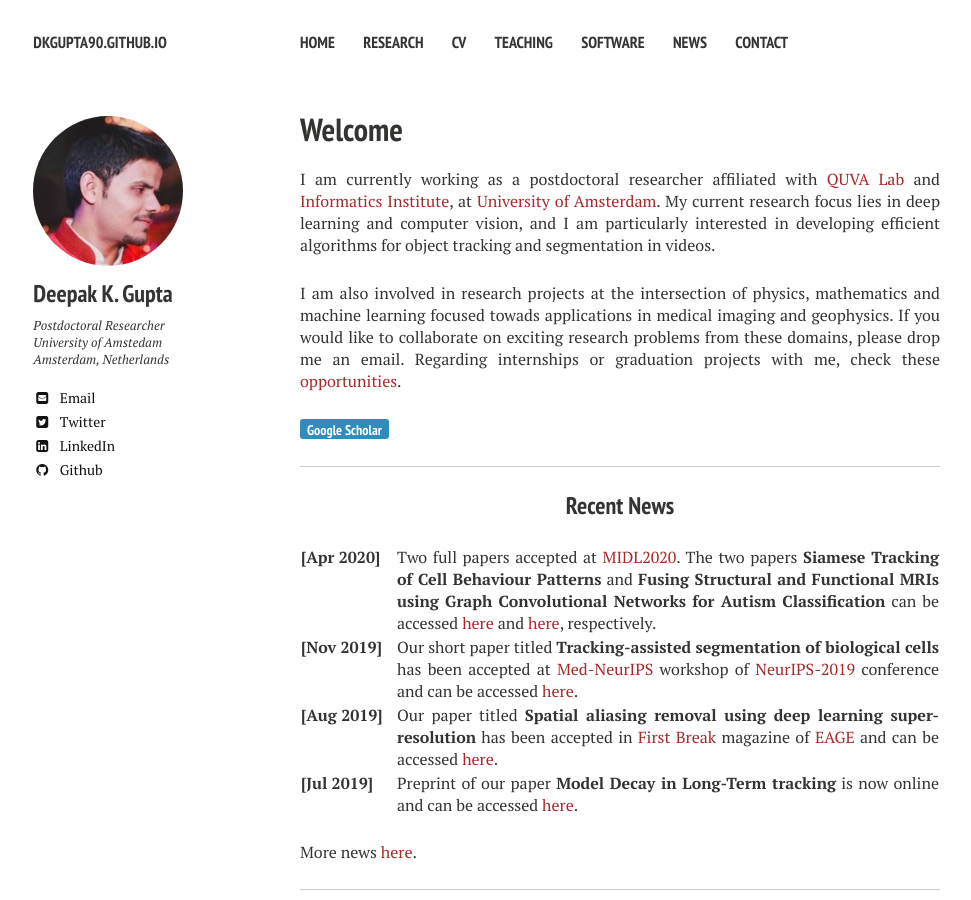
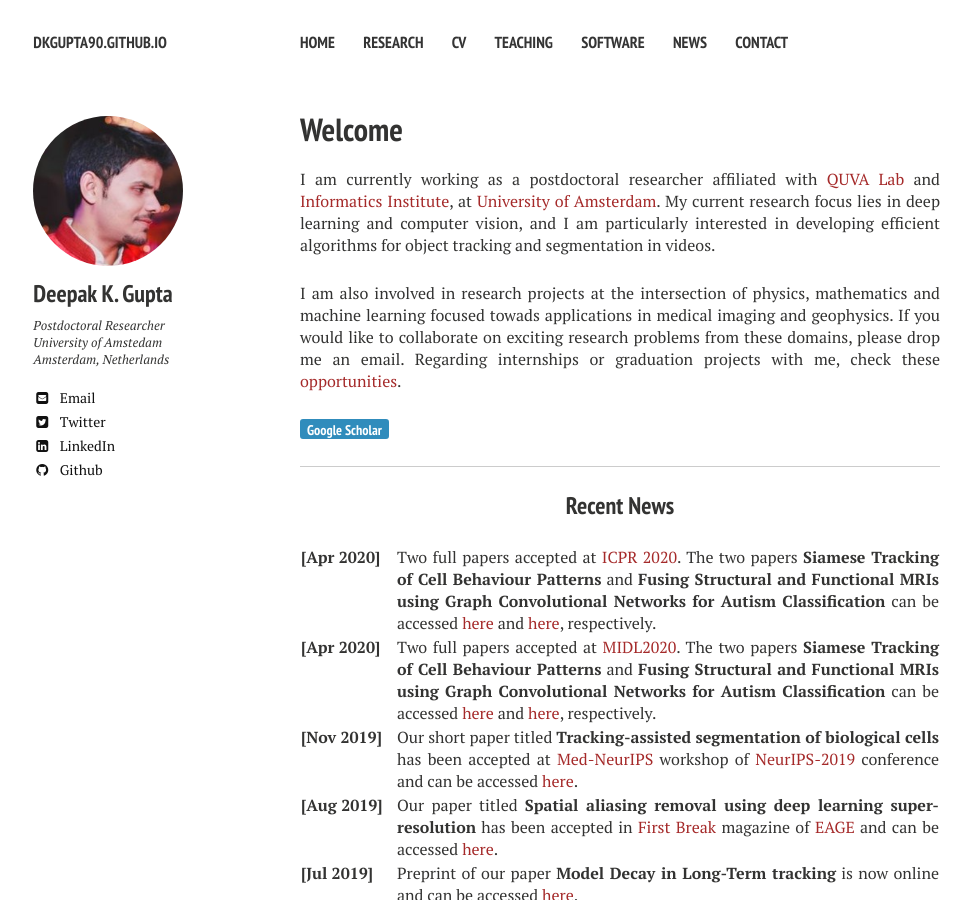
Before and after one commit to dkgupta90/dkgupta90.github.io, a Jekyll site: the page built from index.md, in a window 1280 px wide and 900 px high. Shown: the whole window, without its empty margins (20-991 px from the left). Built offline with Jekyll 4.4.1, drawn with Linux system fonts in a browser that asks for light colours; nearby versions of some CDN libraries.

Commit message:
added icpr v1

```diff
--- a/index.md
+++ b/index.md
@@ -17,6 +17,10 @@
 <table>
     <col width="15%">
     <col width="85%">
+    <tr>
+        <td valign="top"><strong>[Apr 2020]</strong></td>
+        <td>Two full papers accepted at <a href="https://www.micc.unifi.it/icpr2020/">ICPR 2020</a>. The two papers <b>Siamese Tracking of Cell Behaviour Patterns</b> and <b>Fusing Structural and Functional MRIs using Graph Convolutional Networks for Autism Classification</b> can be accessed <a href = "https://openreview.net/forum?id=V3ZrDLgNgu">here</a>  and <a href = "https://openreview.net/forum?id=EKu4FU5s4">here</a>, respectively.</td>
+    </tr>
     <tr>
         <td valign="top"><strong>[Apr 2020]</strong></td>
         <td>Two full papers accepted at <a href="https://2020.midl.io">MIDL2020</a>. The two papers <b>Siamese Tracking of Cell Behaviour Patterns</b> and <b>Fusing Structural and Functional MRIs using Graph Convolutional Networks for Autism Classification</b> can be accessed <a href = "https://openreview.net/forum?id=V3ZrDLgNgu">here</a>  and <a href = "https://openreview.net/forum?id=EKu4FU5s4">here</a>, respectively.</td>
```
